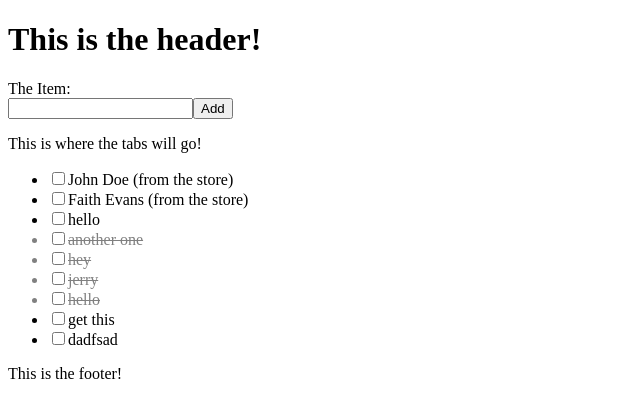
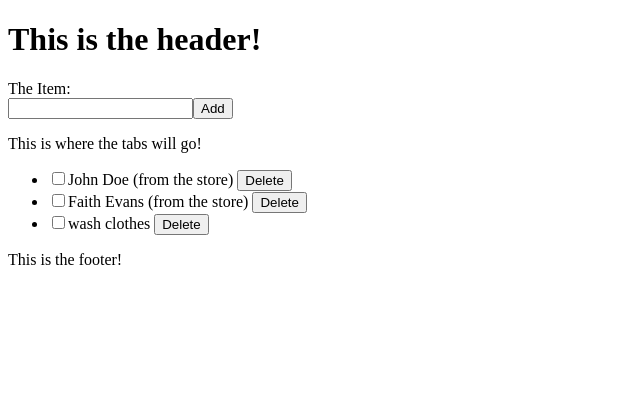
Before and after one commit to bradcammon/to-do-it, a Vue app: page / in a window 1280 px wide. Shown: the top 418 px of the page, without its empty margins (0-640 px from the left). Built offline with nearby package versions, Linux system fonts and the light colour scheme; data requests are answered from the project's data file.

Commit message:
added delete functionality

```diff
--- a/db.json
+++ b/db.json
@@ -38,38 +38,8 @@
       "id": "3d1e4d2b-d402-4928-9c06-7a1a8b8d85a4"
     },
     {
-      "id": "a560428b-25cd-415e-9763-fc99df2b225b",
-      "name": "hello",
-      "completed": false
-    },
-    {
-      "id": "7431a6d9-f6a3-41ba-b5f0-d095ba947f4f",
-      "name": "another one",
-      "completed": true
-    },
-    {
-      "id": "39fa37aa-556a-4c86-b64f-d9b2b476ac1e",
-      "name": "hey",
-      "completed": true
-    },
-    {
-      "id": "bfcc6cce-b9e0-4094-ab3b-a5a08e91bee8",
-      "name": "jerry",
-      "completed": true
-    },
-    {
-      "id": "5875499d-3359-470c-9411-0f6cc107276c",
-      "name": "hello",
-      "completed": true
-    },
-    {
-      "id": "49170513-87fa-4a73-801f-38989817a5a2",
-      "name": "get this",
-      "completed": false
-    },
-    {
-      "id": "4dd12ef2-37ee-48b5-945e-073e9dd461fa",
-      "name": "dadfsad",
+      "id": "a720bcbb-f8e2-439f-a1c2-ae09fa404312",
+      "name": "wash clothes",
       "completed": false
     }
   ]
--- a/src/components/ToDoListItem.vue
+++ b/src/components/ToDoListItem.vue
@@ -14,11 +14,19 @@ function toggleComplete(item) {
   item.completed = !item.completed
   toDo.patchItem(item)
 }
+
+function deleteItem(item) {
+  const filteredItemsArray = toDo.items.filter((x) => x.id !== item.id)
+  toDo.$patch({ items: filteredItemsArray })
+  // Update the api
+  toDo.deleteItem(item)
+}
 </script>
 
 <template>
   <li :class="{ completed: item.completed }">
     <input type="checkbox" @click="toggleComplete(item)" />{{ item.name }}
+    <button @click="deleteItem(item)" id="delete">Delete</button>
   </li>
 </template>
 
--- a/src/stores/ToDoStore.js
+++ b/src/stores/ToDoStore.js
@@ -70,6 +70,18 @@ export let useToDoStore = defineStore('toDo', {
       }
       console.log('patchItem complete')
     },
+    async deleteItem(item) {
+      const itemId = item.id
+      const deleteApiUrl = apiUrl + '/' + itemId
+      const response = await fetch(deleteApiUrl, {
+        method: 'DELETE'
+      })
+      console.log('response from Delete:', response)
+      if (response.status != 200) {
+        console.log('Error deleting item from api')
+      }
+      console.log('deleteItem complete')
+    },
     generateUUID() {
       return self.crypto.randomUUID()
     }
```
